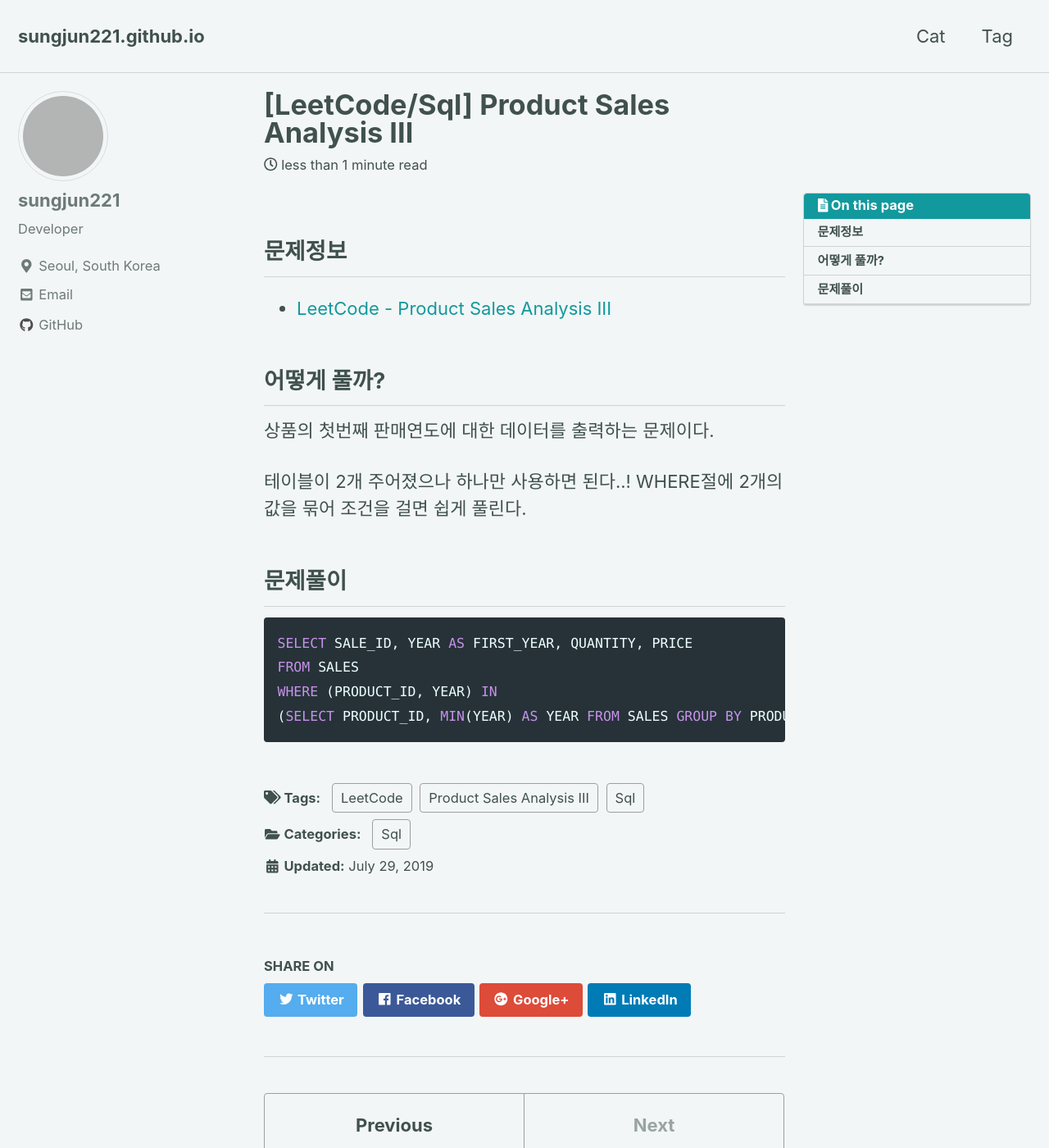
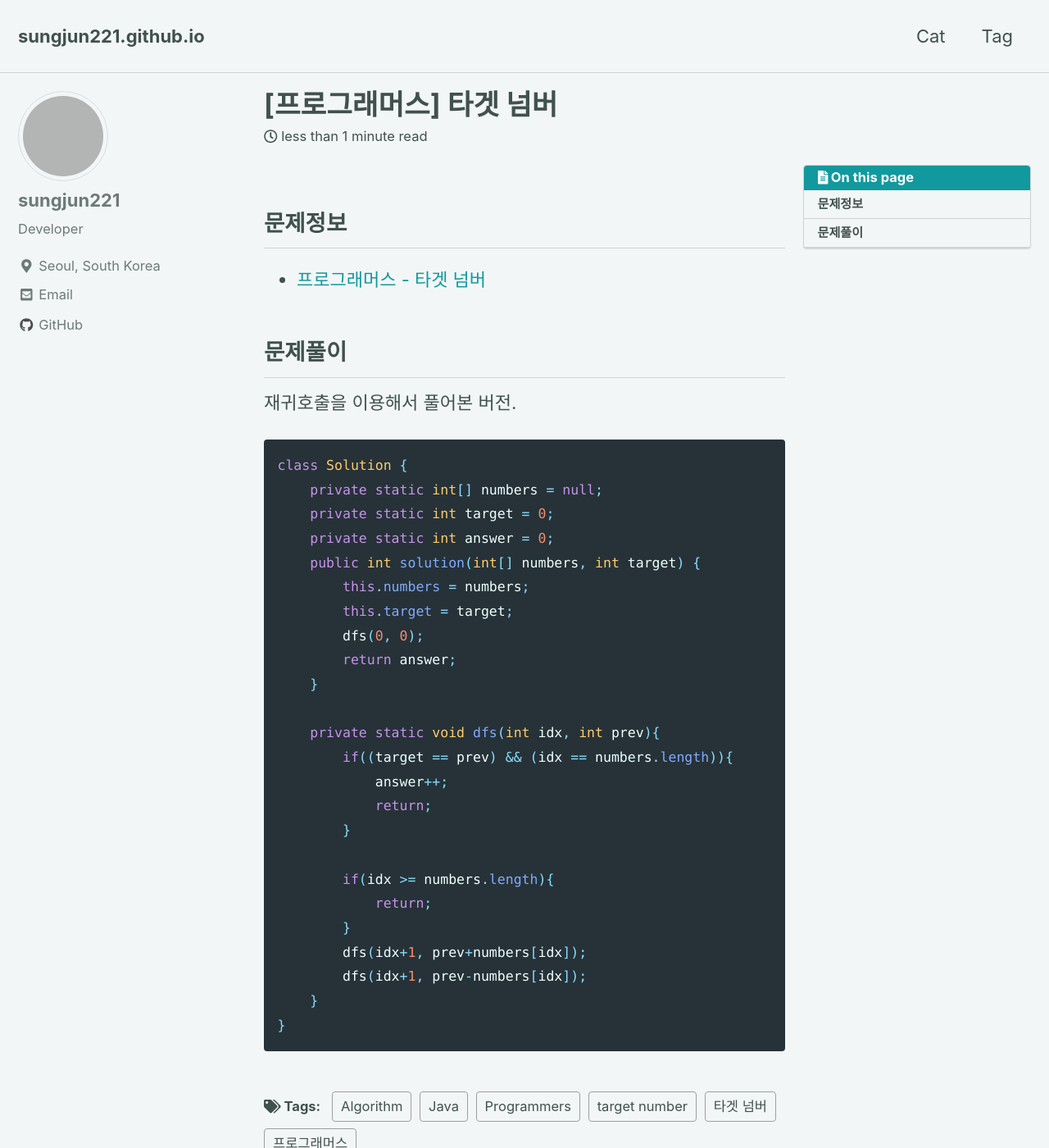
Before and after one commit to sungjun221/sungjun221.github.io, a Jekyll site: the page built from _posts/2020-01-01-target-number.markdown, in a window 1280 px wide and 1400 px high. Shown: the whole window at 82% size. Built offline with Jekyll 4.4.1, drawn with Linux system fonts in a browser that asks for light colours; nearby versions of some CDN libraries; comment, search, counter and statistics services are not loaded; some of the changed text lies outside the part shown; grey boxes are pictures that could not be loaded.

Commit message:
new post

```diff
--- a/_posts/2020-01-01-target-number.markdown
+++ b/_posts/2020-01-01-target-number.markdown
@@ -1,30 +1,49 @@
 ---
-title: "[LeetCode/Sql] Product Sales Analysis III"
+title: "[프로그래머스] 타겟 넘버"
 categories:
-  - Sql
+  - Algorithm
 tags:
-  - Sql
-  - Product Sales Analysis III
-  - LeetCode
-last_modified_at: 2019-07-29T12:04:24-04:00
+  - Algorithm
+  - 타겟 넘버
+  - target number
+  - 프로그래머스
+  - Programmers
+  - Java
+last_modified_at: 2020-01-01T12:04:24-04:00
 toc: true
 ---
 
 문제정보
 -
-- [LeetCode - Product Sales Analysis III](https://leetcode.com/problems/product-sales-analysis-iii)
+- [프로그래머스 - 타겟 넘버](https://programmers.co.kr/learn/courses/30/lessons/43165)
 
-어떻게 풀까?
--
-상품의 첫번째 판매연도에 대한 데이터를 출력하는 문제이다.
-
-테이블이 2개 주어졌으나 하나만 사용하면 된다..! WHERE절에 2개의 값을 묶어 조건을 걸면 쉽게 풀린다.
 
 문제풀이
 -
-~~~sql
-SELECT SALE_ID, YEAR AS FIRST_YEAR, QUANTITY, PRICE
-FROM SALES
-WHERE (PRODUCT_ID, YEAR) IN
-(SELECT PRODUCT_ID, MIN(YEAR) AS YEAR FROM SALES GROUP BY PRODUCT_ID);
+재귀호출을 이용해서 풀어본 버전.
+~~~java
+class Solution {
+    private static int[] numbers = null;
+    private static int target = 0;
+    private static int answer = 0;
+    public int solution(int[] numbers, int target) {
+        this.numbers = numbers;
+        this.target = target;
+        dfs(0, 0);
+        return answer;
+    }
+
+    private static void dfs(int idx, int prev){
+        if((target == prev) && (idx == numbers.length)){
+            answer++;
+            return;
+        }
+
+        if(idx >= numbers.length){
+            return;
+        }
+        dfs(idx+1, prev+numbers[idx]);
+        dfs(idx+1, prev-numbers[idx]);
+    }
+}
 ~~~
```
